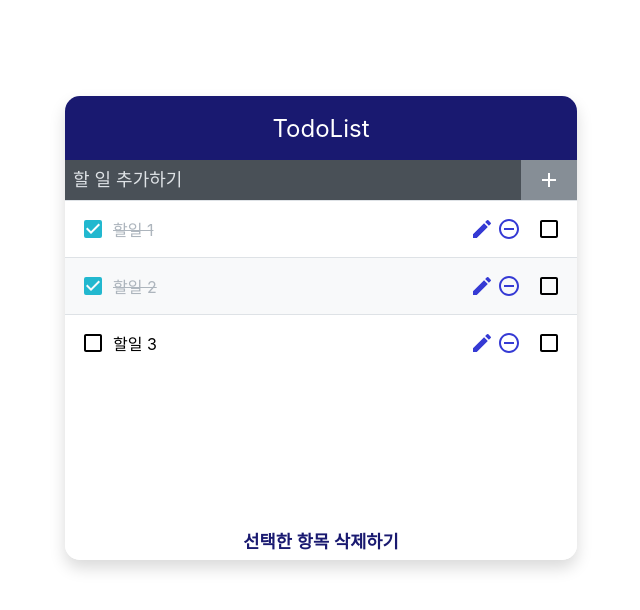
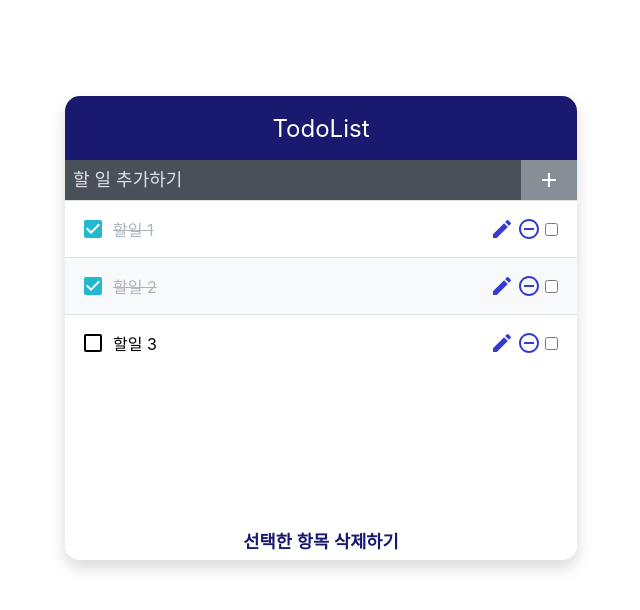
Before and after one commit to yeeun-b/React-Project, a React (Create React App) app: page /todolist in a window 1280 px wide. Shown: the top 610 px of the page, without its empty margins (319-959 px from the left). Built offline with nearby package versions, Linux system fonts and the light colour scheme.

Commit message:
1007 체크박스 수정

```diff
--- a/src/todolist/TodoList.js
+++ b/src/todolist/TodoList.js
@@ -42,16 +42,6 @@ const TodoList = () => {
         },
         [todos],
     );
-    // 선택 삭제 체크박스에 체크하는 기능
-    const [selList, setSelList] = useState([]); // 선택한 항목 번호 담을 리스트
-    // 수정하기
-    const selCheck = (checked, id) => {
-        if(checked){
-            setSelList([...selList, id])
-        } else {
-            setSelList(selList.filter(o=>o!==id))
-        }
-    }
 
     // 지우기 기능
     const onRemove = useCallback(
@@ -62,14 +52,18 @@ const TodoList = () => {
         [todos],
     );
 
-    // 다중 삭제 기능 구현하기
-    const selRemove = useCallback(
-        id => { // 같은 id를 가진 항목을 배열에서 지움
-            setTodos(todos.filter(todo => todo.id !== id));
-            console.log('delete >>>' + id);
-        },
-        [todos],
-    );
+    // 체크된 목록 담을 배열
+    const [checkItems, setCheckItems] = useState([]);
+    // 체크 목록 단일 선택
+    const handleSingleCheck = (checked, id) => {
+        if (checked) {
+            // 체크박스 선택 시 선택된 id 배열에 추가
+            setCheckItems(prev => [...prev, id]);
+        } else {
+            // 체크 해제 시 해제된 id 제외한 배열(필터)
+            setCheckItems(checkItems.filter((el) => el !== id));
+        }
+    };
 
     // 고유값으로 사용될 id
     const nextId = useRef(4); // 기본값이 3개 들어가 있으니 초기값을 4로 설정
@@ -117,8 +111,8 @@ const TodoList = () => {
             <div className="Todo-title">TodoList</div>
             {/* <div className="content"> */}
             <TodoInsert onInsert={onInsert}/> {/* 할 일 추가하는 페이지 */}
-            <TodoListList todos={todos} onRemove={onRemove} onToggle={onToggle} selCheck={selCheck}
-            onInsertToggle={onInsertToggle} onChangeSelectedTodo={onChangeSelectedTodo}/> {/* 리스트 출력하는 페이지 */}
+            <TodoListList todos={todos} onRemove={onRemove} onToggle={onToggle} handleSingleCheck={handleSingleCheck}
+            onInsertToggle={onInsertToggle} onChangeSelectedTodo={onChangeSelectedTodo} checkItem={checkItems}/> {/* 리스트 출력하는 페이지 */}
             <button type='button' className='ButtonSelDel'>선택한 항목 삭제하기</button>
             {insertToggle && (
                 <TodoEdit onInsert={onInsert} insertToggle={insertToggle} selectedTodo={selectedTodo}
--- a/src/todolist/TodoListItem.js
+++ b/src/todolist/TodoListItem.js
@@ -2,9 +2,8 @@ import { MdCheckBox, MdCheckBoxOutlineBlank, MdRemoveCircleOutline, MdModeEditOu
 import './TodoListItem.scss';
 import cn from 'classnames';
 
-const TodoListItem = ({todo, onRemove, onToggle, selCheck, onInsertToggle, onChangeSelectedTodo}) => {
-    const {id, text, checked, delchecked} = todo; // id도 추가함
-
+const TodoListItem = ({todo, onRemove, onToggle, handleSingleCheck, checkItems, onInsertToggle, onChangeSelectedTodo}) => {
+    const {id, text, checked} = todo; // id도 추가함
     return(
         <div className="TodoListItem">
             {/* checked가 true일 때 checked라는 클래스 추가 */}
@@ -27,11 +26,11 @@ const TodoListItem = ({todo, onRemove, onToggle, selCheck, onInsertToggle, onCha
                 <MdRemoveCircleOutline />
             </div>
             {/* 선택 삭제하는 체크박스 */}
-            {/* checked가 true일 때 checked라는 클래스 추가 */}
-            <div className={cn('deletbox', {delchecked})} onClick={() => selCheck(id)}>
-                {/* checked가 true면 체크된 아이콘이 / false면 체크되지 않은 아이콘 출력 */}
-                {delchecked ? <MdCheckBox /> : <MdCheckBoxOutlineBlank />}
-            </div>
+            <input type='checkbox' name={'select-${id}'}
+                onChange={(e) => handleSingleCheck(e.target.checked, id)}
+                // 체크된 아이템 배열에 해당 아이템이 있을 경우 선택 활성화, 아닐 시 해제
+                // checked={checkItems.includes(id) ? true : false}
+                />
         </div>
     );
 };
--- a/src/todolist/TodoListList.js
+++ b/src/todolist/TodoListList.js
@@ -1,7 +1,7 @@
 import './TodoListList.css';
 import TodoListItem from './TodoListItem';
 
-const TodoListList = ({todos, onRemove, onToggle, selCheck, onInsertToggle, onChangeSelectedTodo}) => {
+const TodoListList = ({todos, onRemove, onToggle, handleSingleCheck, onInsertToggle, onChangeSelectedTodo, checkItems}) => {
     // ↑ TodoList에서 받아온 todos와 onRemove
     return(
         <div className="TodoListList">
@@ -13,7 +13,8 @@ const TodoListList = ({todos, onRemove, onToggle, selCheck, onInsertToggle, onCh
                 onToggle={onToggle}
                 onInsertToggle={onInsertToggle}
                 onChangeSelectedTodo={onChangeSelectedTodo}
-                selCheck={selCheck}/>
+                handleSingleCheck={handleSingleCheck}
+                checkItems={checkItems}/>
             ))}
         </div>
     );
```
